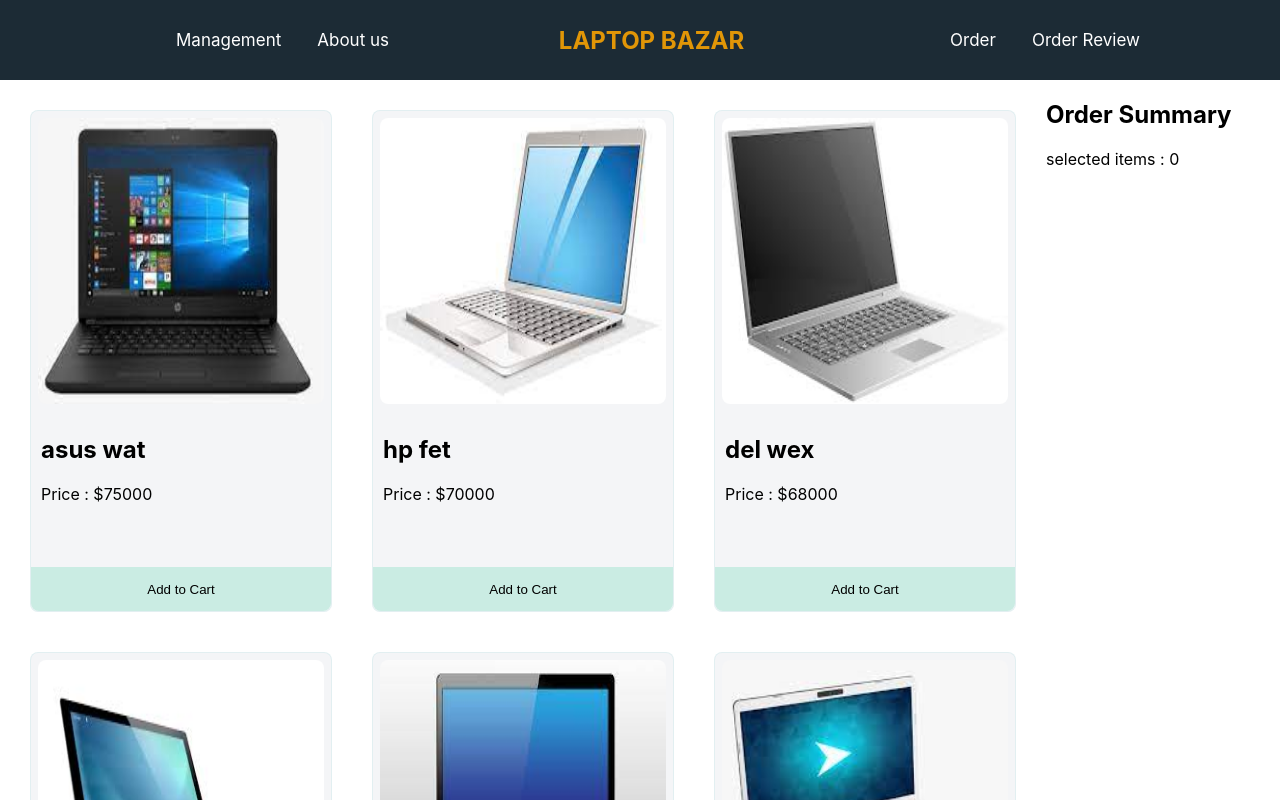
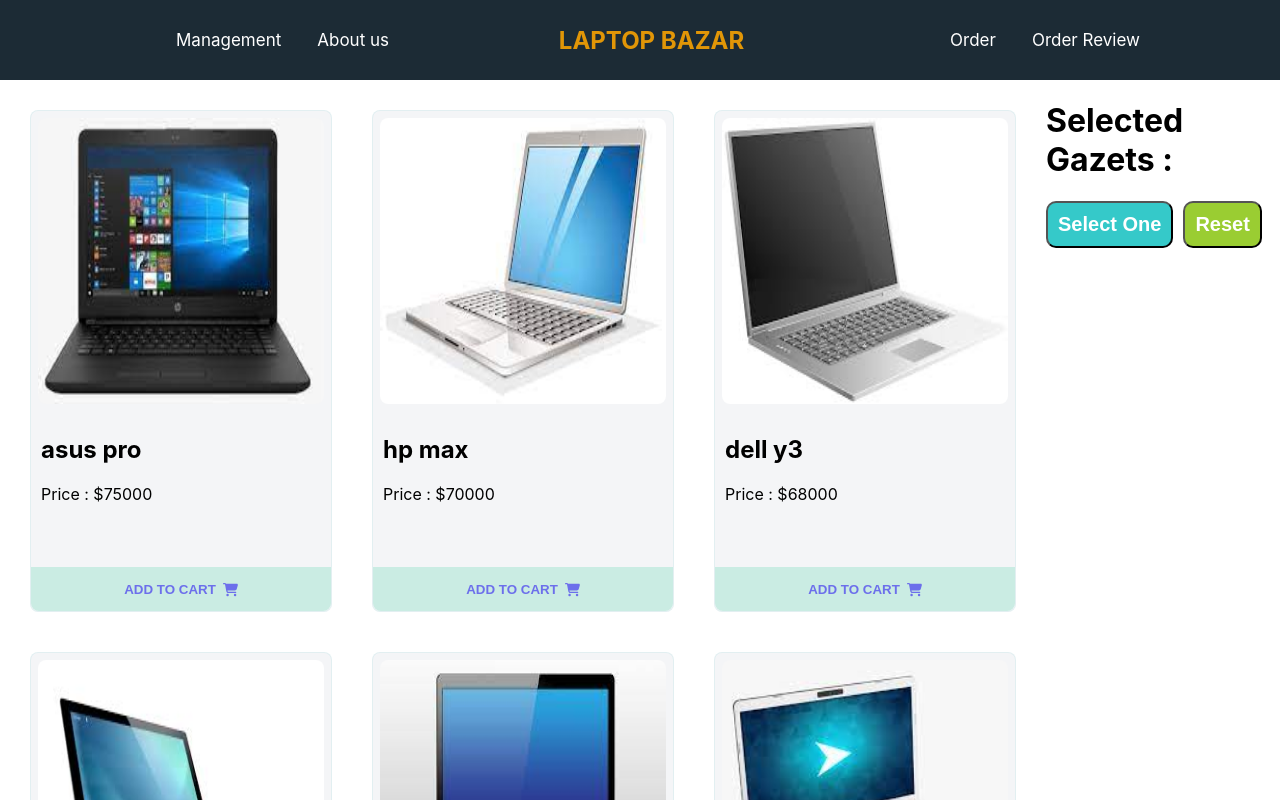
Before and after one commit to mehedialmamun21/lucky-one-selector, a React (Create React App) app: page / in a window 1280 px wide. Shown: the top 800 px of the page. Built offline with nearby package versions, Linux system fonts and the light colour scheme.

Commit message:
products showing on clicking cart

```diff
--- a/package.json
+++ b/package.json
@@ -3,6 +3,9 @@
   "version": "0.1.0",
   "private": true,
   "dependencies": {
+    "@fortawesome/fontawesome-svg-core": "^6.1.1",
+    "@fortawesome/free-solid-svg-icons": "^6.1.1",
+    "@fortawesome/react-fontawesome": "^0.1.18",
     "@testing-library/jest-dom": "^5.16.3",
     "@testing-library/react": "^12.1.4",
     "@testing-library/user-event": "^13.5.0",
--- a/src/components/Product/Product.css
+++ b/src/components/Product/Product.css
@@ -25,6 +25,15 @@
     border-radius: 0px 0px 8px 8px;
     background-color: #98e2cb77;
     border: none;
+    display: flex;
+    align-items: center;
+    justify-content: center;
+    color: #6565ecec;
+}
+
+.btn-crt .btn-txt {
+    margin-right: 7px;
+    font-weight: bold;
 }
 
 .btn-crt:hover{
--- a/src/components/Product/Product.js
+++ b/src/components/Product/Product.js
@@ -1,4 +1,6 @@
 import React from 'react';
+import { FontAwesomeIcon } from '@fortawesome/react-fontawesome';
+import { faShoppingCart } from '@fortawesome/free-solid-svg-icons';
 import './Product.css'
 
 const Product = ({ handleAddToCart, product }) => {
@@ -12,7 +14,8 @@
                     <p>Price : ${price}</p>
                 </div>
                 <button onClick={() => handleAddToCart(product)} className='btn-crt'>
-                    <p className='btn-txt'>Add to Cart</p>
+                    <p className='btn-txt'>ADD TO CART</p>
+                    <FontAwesomeIcon icon={faShoppingCart}></FontAwesomeIcon>
                 </button>
             </div>
         </div>
--- a/src/components/Shop/Shop.css
+++ b/src/components/Shop/Shop.css
@@ -8,3 +8,26 @@
     grid-gap: 40px;
     margin: 30px;
 }
+.select-btn{
+    font-size: 20px;
+    color: #FFFFFF;
+    background-color: #35c9c9;
+    padding: 10px;
+    margin-right:10px ;
+    font-weight: bold;
+    border-radius: 10px;
+}
+.select-btn:hover{
+    background-color: orange;
+}
+.reset-btn{
+    font-size: 20px;
+    color: #FFFFFF;
+    background-color: yellowgreen;
+    padding: 10px;
+    font-weight: bold;
+    border-radius: 10px;
+}
+.reset-btn:hover{
+    background-color: orange;
+}
--- a/src/components/Shop/Shop.js
+++ b/src/components/Shop/Shop.js
@@ -5,9 +5,9 @@
 const Shop = () => {
     const [cart, setCart] = useState([]);
     const products = [
-        { id: 1, name: 'asus wat', img: "images/lap1.jpg", price: 75000 },
-        { id: 2, name: 'hp fet', img: "images/lap2.jpg", price: 70000 },
-        { id: 3, name: 'del wex', img: "images/lap3.jpg", price: 68000 },
+        { id: 1, name: 'asus pro', img: "images/lap1.jpg", price: 75000 },
+        { id: 2, name: 'hp max', img: "images/lap2.jpg", price: 70000 },
+        { id: 3, name: 'dell y3', img: "images/lap3.jpg", price: 68000 },
         { id: 4, name: 'asus xoo', img: "images/lap4.jpg", price: 65000 },
         { id: 5, name: 'lenovo wisten', img: "images/lap5.jpg", price: 60000 },
         { id: 6, name: 'hp pavilion', img: "images/lap6.jpg", price: 55000 },
@@ -16,10 +16,7 @@
         { id: 9, name: 'asus zenbook', img: "images/lap9.jpg", price: 45000 }
     ]
     const handleAddToCart = (product) => {
-        console.log(product);
-        // cart.push(product);
-        const newCart = [...cart, product];
-        setCart(newCart);
+        setCart([...cart, product.name]);
     }
     return (
         <div className='shop-container'>
@@ -33,14 +30,18 @@
                     ></Product>)
                 }
             </div>
-
             <div className='cart-container'>
-                <h2>Order Summary</h2>
-                <p>selected items : {cart.length}</p>
+                <h1>Selected Gazets :</h1>
+                <ul>
+                    {
+                        cart.map(p => <li>{p}</li>)
+                    }
+                </ul>
+                <button className='select-btn'>Select One</button>
+                <button className='reset-btn'>Reset</button>
             </div>
 
         </div>
     );
 };
-
 export default Shop;
```
Also changed, not shown: 1 other file (tests, documents, lock files or other folders).
